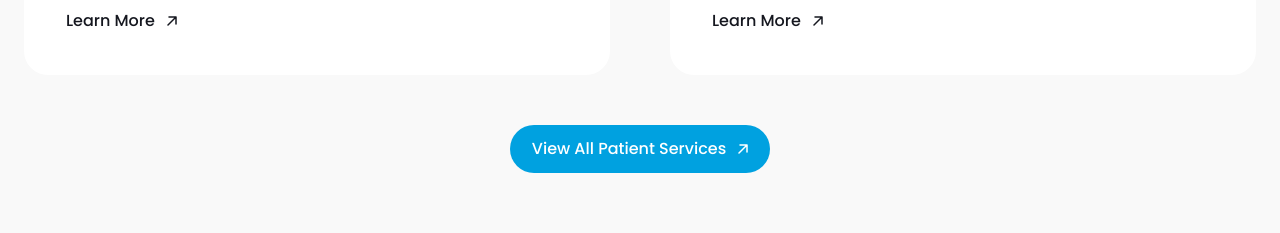
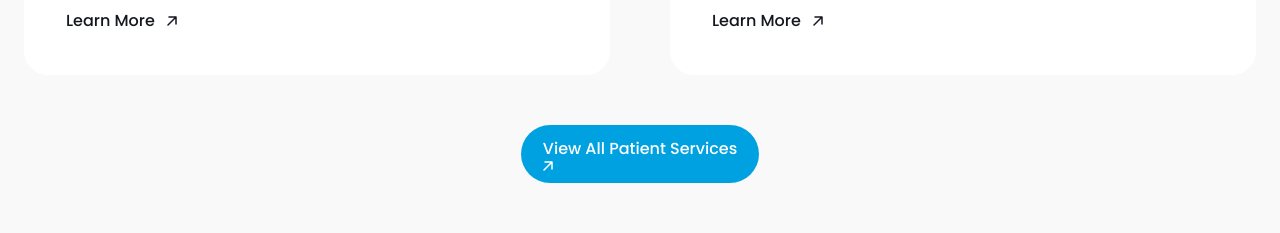
Before and after one commit to Shoutoutdigitalau/drmaheershah.com.au, a Next.js app: page / in a window 1280 px wide. Shown: the part 7720-7953 px from the top of the page. Built offline with nearby package versions, Linux system fonts and the light colour scheme.

Commit message:
completionId: cgen-ef61330a1a4649e38ece14c7dd86fbc8
cgen-ef61330a1a4649e38ece14c7dd86fbc8

```diff
--- a/app/page.js
+++ b/app/page.js
@@ -794,8 +794,8 @@ export default function Home() {
           </div>
 
           <div className="text-center">
-            <button className="bg-[#00A1E0] text-white px-[22px] py-3 rounded-full inline-flex items-center gap-3 hover:bg-[#0090c9] transition-all hover:shadow-lg font-medium focus:outline-none focus:ring-2 focus:ring-[#00A1E0]/50">
-              <span>View All Patient Services</span>
+            <button className="button bg-[#00A1E0] text-white hover:bg-[#0090c9] transition-all hover:shadow-lg focus:outline-none focus:ring-2 focus:ring-[#00A1E0]/50">
+              <span className="button-text">View All Patient Services</span>
               <svg width="10" height="10" viewBox="0 0 10 10" fill="none" xmlns="http://www.w3.org/2000/svg">
                 <path d="M1 9L9 1M9 1H2M9 1V8" stroke="currentColor" strokeWidth="1.5" strokeLinecap="round" strokeLinejoin="round"/>
               </svg>
```
